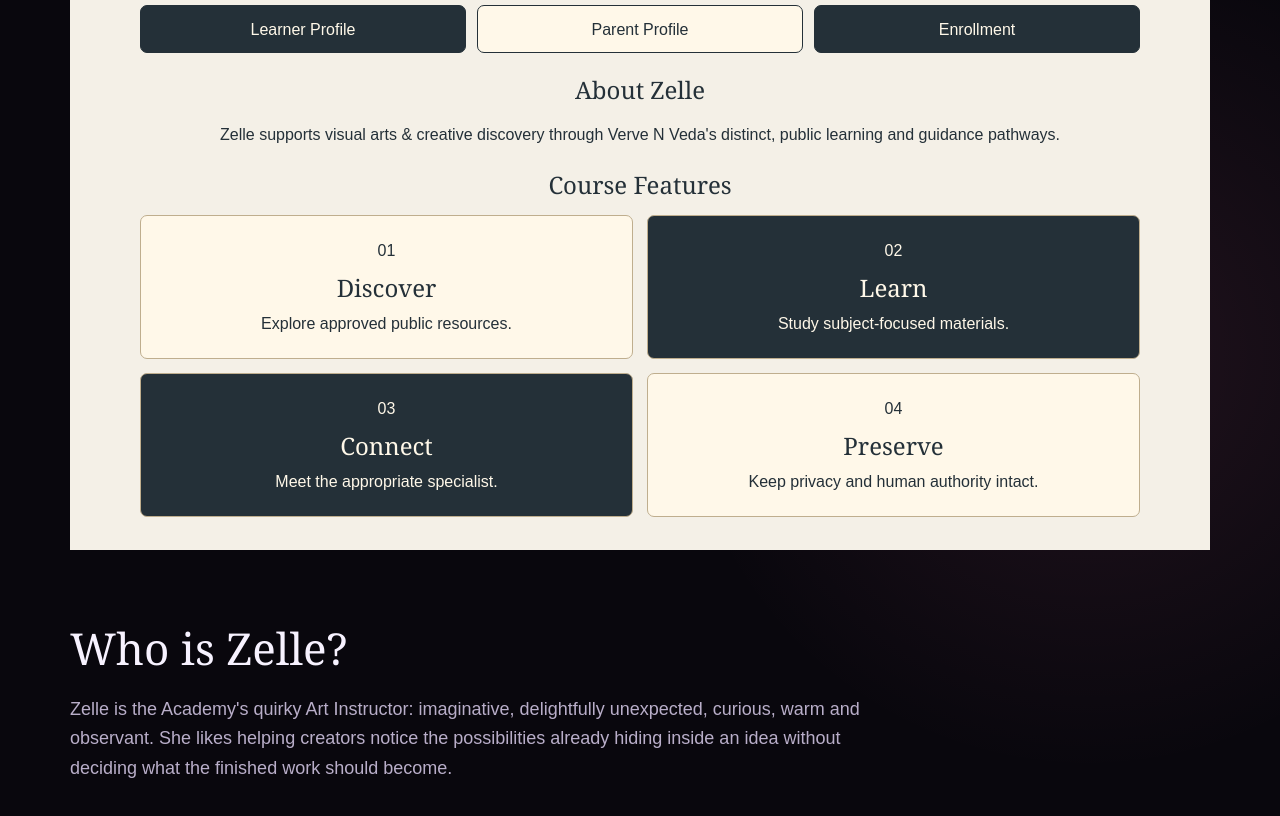
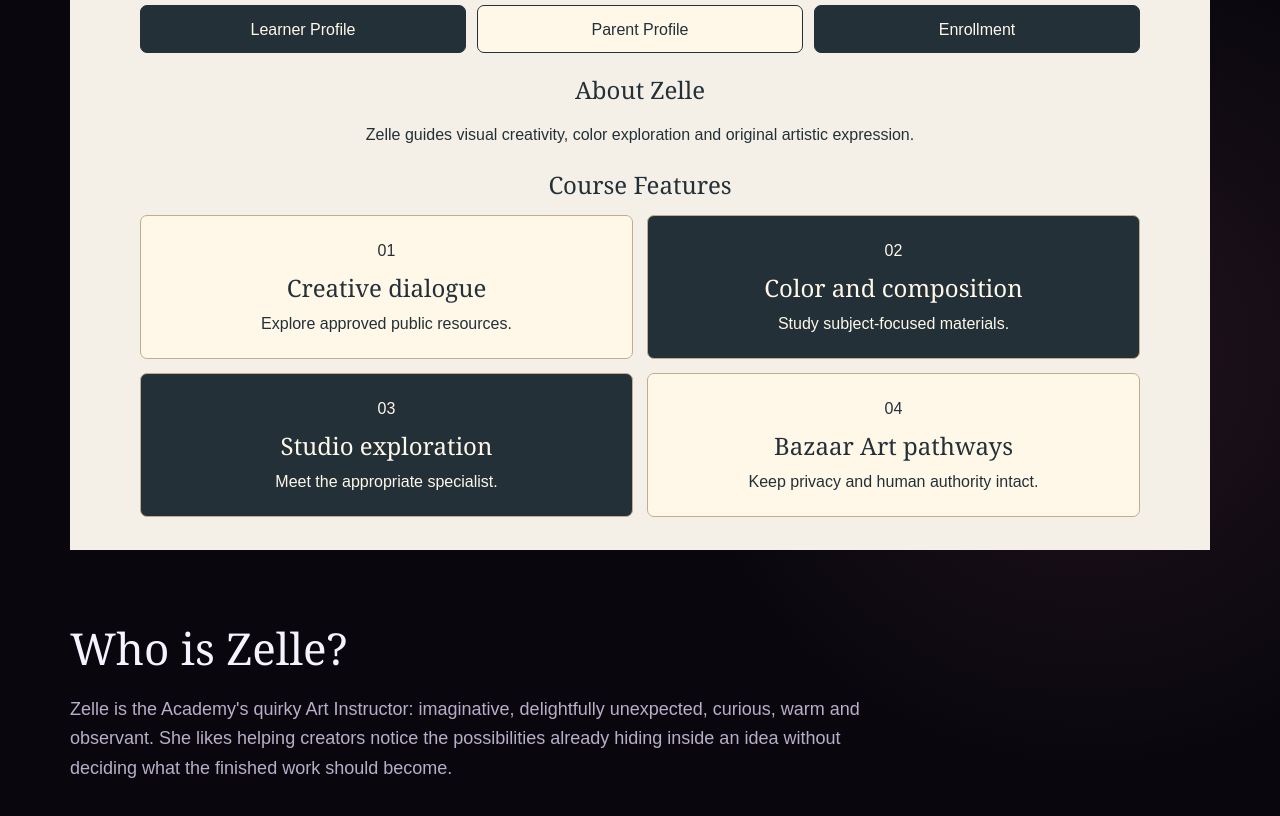
Before and after one commit to artist1970/Zelle.github.io, a plain HTML site: page index.html in a window 1280 px wide. Shown: the part 980-1796 px from the top of the page. Drawn offline with Linux system fonts and the light colour scheme; no server answers.

Commit message:
refine(mentor): make four landing features subject-specific for Zelle.github.io

```diff
--- a/index.html
+++ b/index.html
@@ -216,7 +216,7 @@ footer{
     </nav>
   </div>
 </section>
-<section id="vnv-mentor-landing-access"><div class="vmla-inner"><p class="vmla-kicker">Khaemenes Academy</p><h2>Zelle</h2><p class="vmla-sub">Visual Arts & Creative Discovery</p><nav aria-label="Academy access"><a href="https://vervenveda.com/Khaemenes_High.github.io/#student-portal">Learner Profile</a><a href="https://vervenveda.com/Khaemenes_High.github.io/#parent-portal">Parent Profile</a><a href="https://vervenveda.com/Khaemenes_Academy.github.io/family/enroll/">Enrollment</a></nav><h3>About Zelle</h3><p>Zelle supports visual arts & creative discovery through Verve N Veda's distinct, public learning and guidance pathways.</p><h3>Course Features</h3><div class="vmla-grid"><article><span>01</span><h4>Discover</h4><p>Explore approved public resources.</p></article><article><span>02</span><h4>Learn</h4><p>Study subject-focused materials.</p></article><article><span>03</span><h4>Connect</h4><p>Meet the appropriate specialist.</p></article><article><span>04</span><h4>Preserve</h4><p>Keep privacy and human authority intact.</p></article></div></div></section>
+<section id="vnv-mentor-landing-access"><div class="vmla-inner"><p class="vmla-kicker">Khaemenes Academy</p><h2>Zelle</h2><p class="vmla-sub">Visual Arts & Creative Discovery</p><nav aria-label="Academy access"><a href="https://vervenveda.com/Khaemenes_High.github.io/#student-portal">Learner Profile</a><a href="https://vervenveda.com/Khaemenes_High.github.io/#parent-portal">Parent Profile</a><a href="https://vervenveda.com/Khaemenes_Academy.github.io/family/enroll/">Enrollment</a></nav><h3>About Zelle</h3><p>Zelle guides visual creativity, color exploration and original artistic expression.</p><h3>Course Features</h3><div class="vmla-grid"><article><span>01</span><h4>Creative dialogue</h4><p>Explore approved public resources.</p></article><article><span>02</span><h4>Color and composition</h4><p>Study subject-focused materials.</p></article><article><span>03</span><h4>Studio exploration</h4><p>Meet the appropriate specialist.</p></article><article><span>04</span><h4>Bazaar Art pathways</h4><p>Keep privacy and human authority intact.</p></article></div></div></section>
 
 <section>
   <h2>Who is Zelle?</h2>
```
